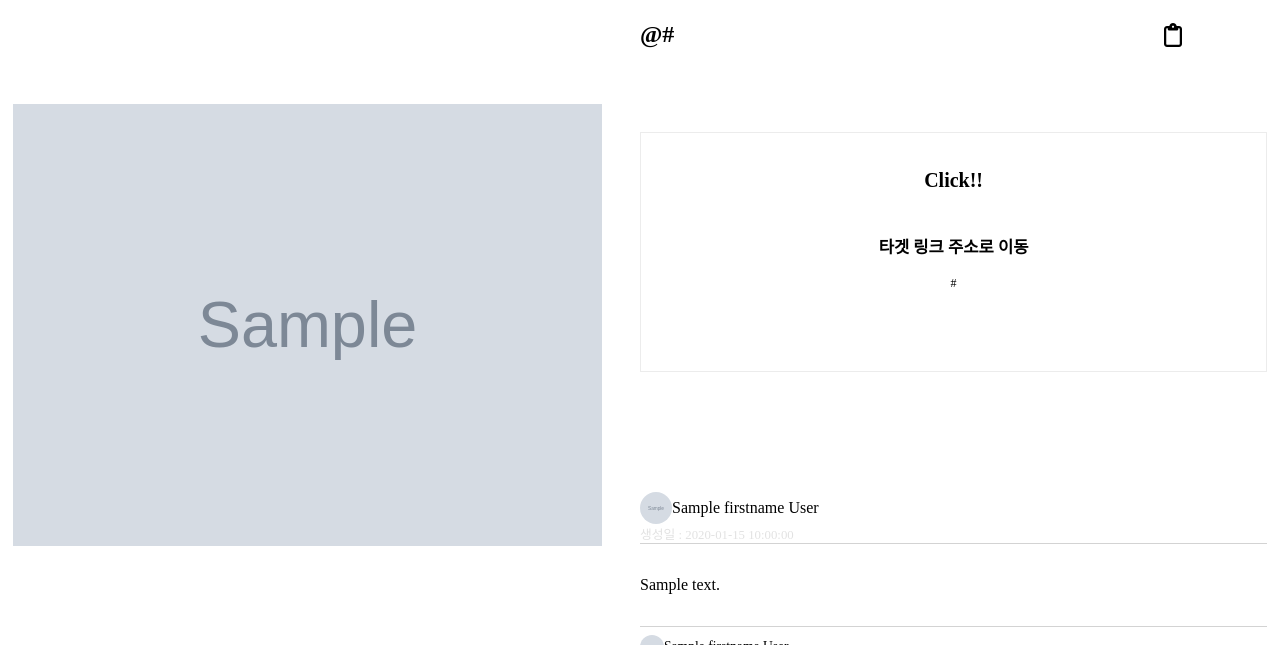
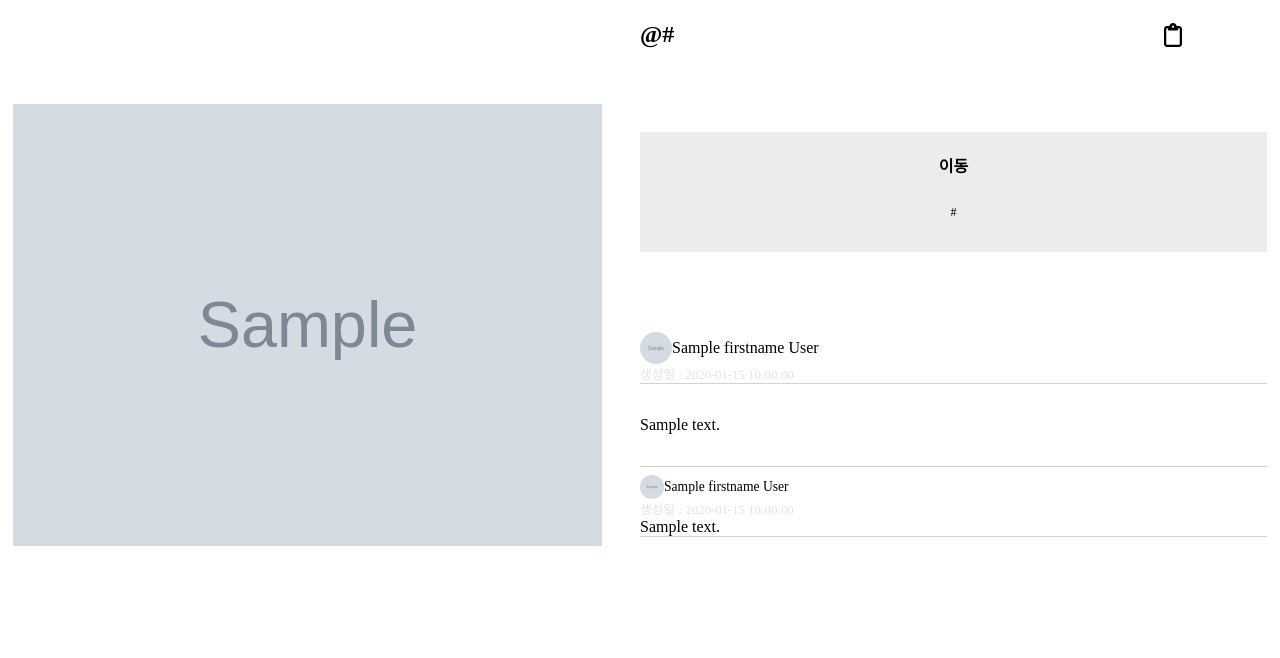
Before and after one commit to HGUfuzzing/TakeMe, a PHP site: template views/read.view.php in a window 1280 px wide. Shown: the part 89-747 px from the top of the page. Run offline with PHP 8.4, Linux system fonts and the light colour scheme; the template is opened without the code that fills it: most values are stand-ins (such as "Sample title", 1, 10 or a date in 2020); grey boxes marked "Sample" are stand-in pictures; some libraries are stand-ins or nearby versions.

Commit message:
change target link button style in read page

```diff
--- a/public/css/read.css
+++ b/public/css/read.css
@@ -147,17 +147,31 @@
 
 .post__header__info .target_link {
     box-sizing: border-box;
+
+    display: flex;
+    flex-direction: column;
+    align-items: center;
+    justify-content: space-evenly;
+
     margin-top: 25px;
     width: 100%;
-    height: 30vh;
-    font-size: 1.25em;
+    height: 15vh;
     margin-top: 10vh;
-    margin-bottom: 15vh;
-    border: 1px solid rgb(236, 236, 236);
+    margin-bottom: 10vh;
     word-wrap: break-word;
     overflow-y: hidden;
     cursor: pointer;
-    line-height: 200%;
+    background-color: rgb(236, 236, 236);
+}
+
+.target_link h4 {
+    width: 100%;
+    height: 100%;
+    text-align: center;
+
+}
+.target_link .target_link__url {
+    width: 80%;
 }
 
 .post__header__info .target_link:hover {
--- a/views/read.view.php
+++ b/views/read.view.php
@@ -51,8 +51,7 @@ referrerpolicy="origin"></script>
             </div>
             <div class="post__header__info">
                 <div class="target_link" onclick="window.open('<?=$post->link?>', '_blank');">
-                    <h4>Click!!</h4>
-                    <h5>타겟 링크 주소로 이동</h5>
+                    <h4>이동</h4>
                     <div class="target_link__url"><?= $post->link ?></div>
                 </div>
                 <div class="writer">
```
